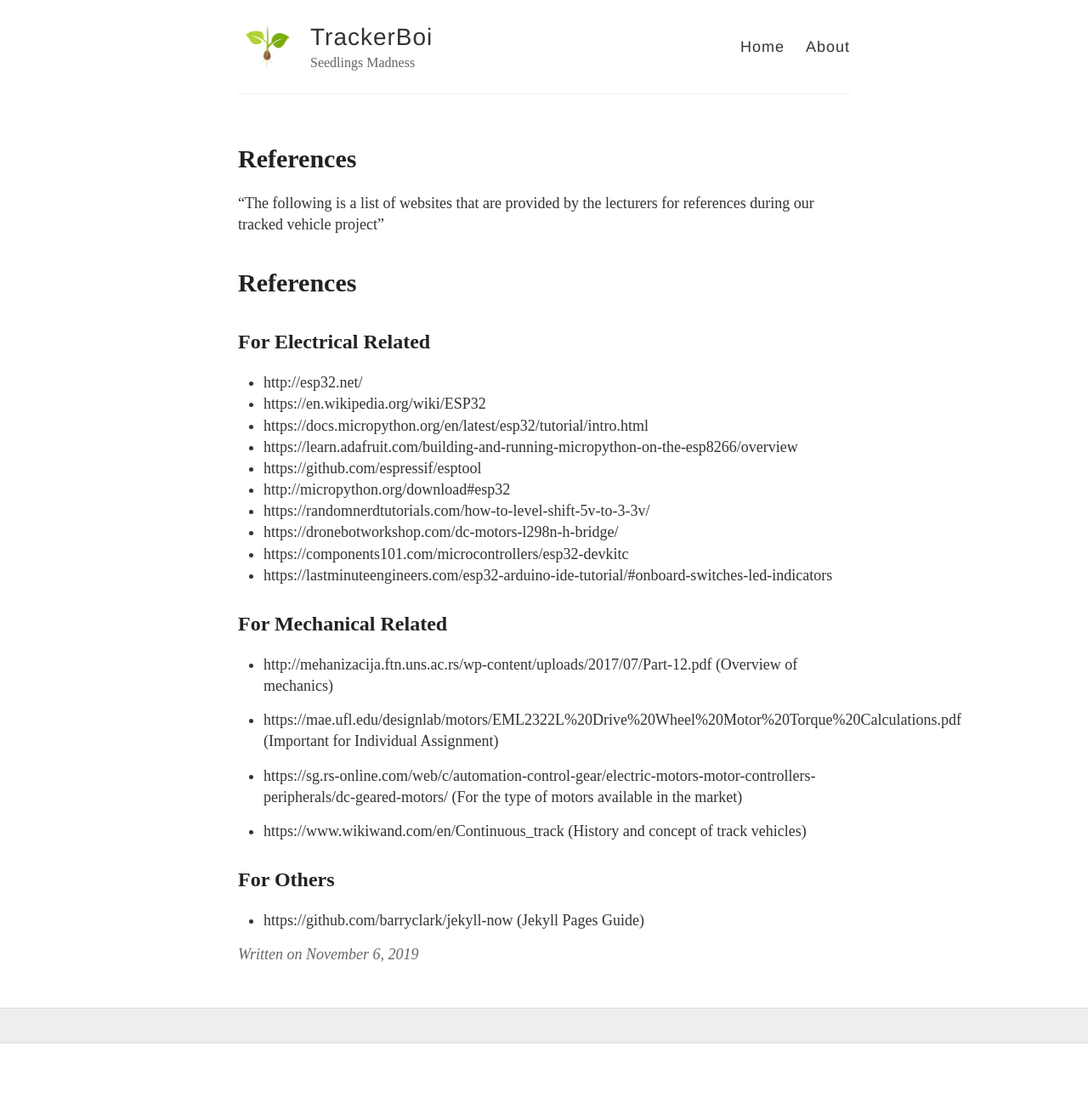
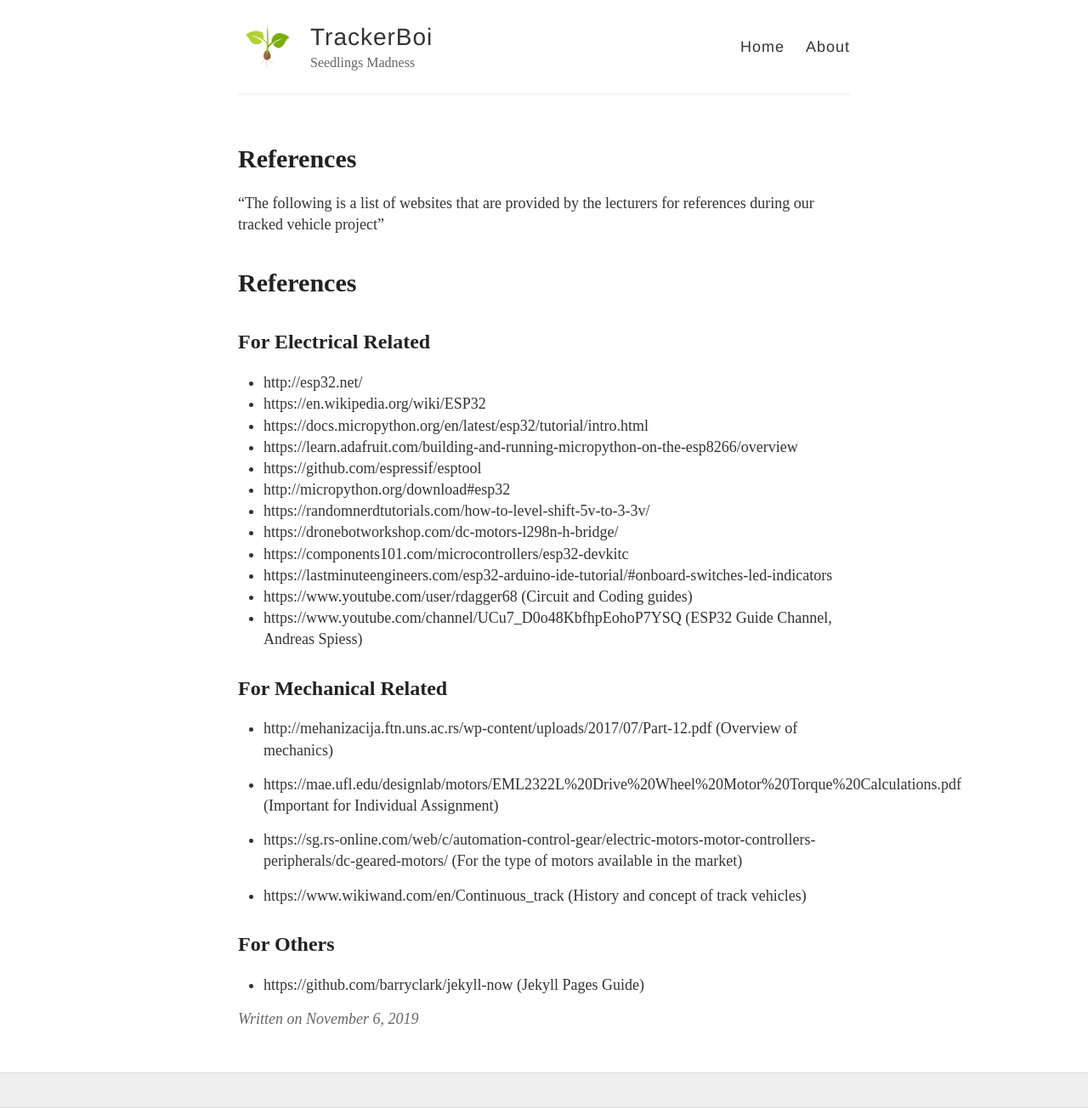
Before and after one commit to Jasperabez/TrackerBoi, a Jekyll site: the page built from _posts/2019-11-06-references.md, in a window 1280 px wide. Shown: the whole page at 85% size. Built offline with Jekyll 4.4.1, drawn with Linux system fonts in a browser that asks for light colours; before the commit the page ends 1228 px from its top, so only the background shows below that.

Commit message:
ref update

```diff
--- a/_posts/2019-11-06-references.md
+++ b/_posts/2019-11-06-references.md
@@ -19,6 +19,8 @@ title: References
 * https://dronebotworkshop.com/dc-motors-l298n-h-bridge/
 * https://components101.com/microcontrollers/esp32-devkitc
 *  https://lastminuteengineers.com/esp32-arduino-ide-tutorial/#onboard-switches-led-indicators
+*   https://www.youtube.com/user/rdagger68  (Circuit and Coding guides)
+*   https://www.youtube.com/channel/UCu7_D0o48KbfhpEohoP7YSQ  (ESP32 Guide Channel, Andreas Spiess)
 
 ## For Mechanical Related
 
```
